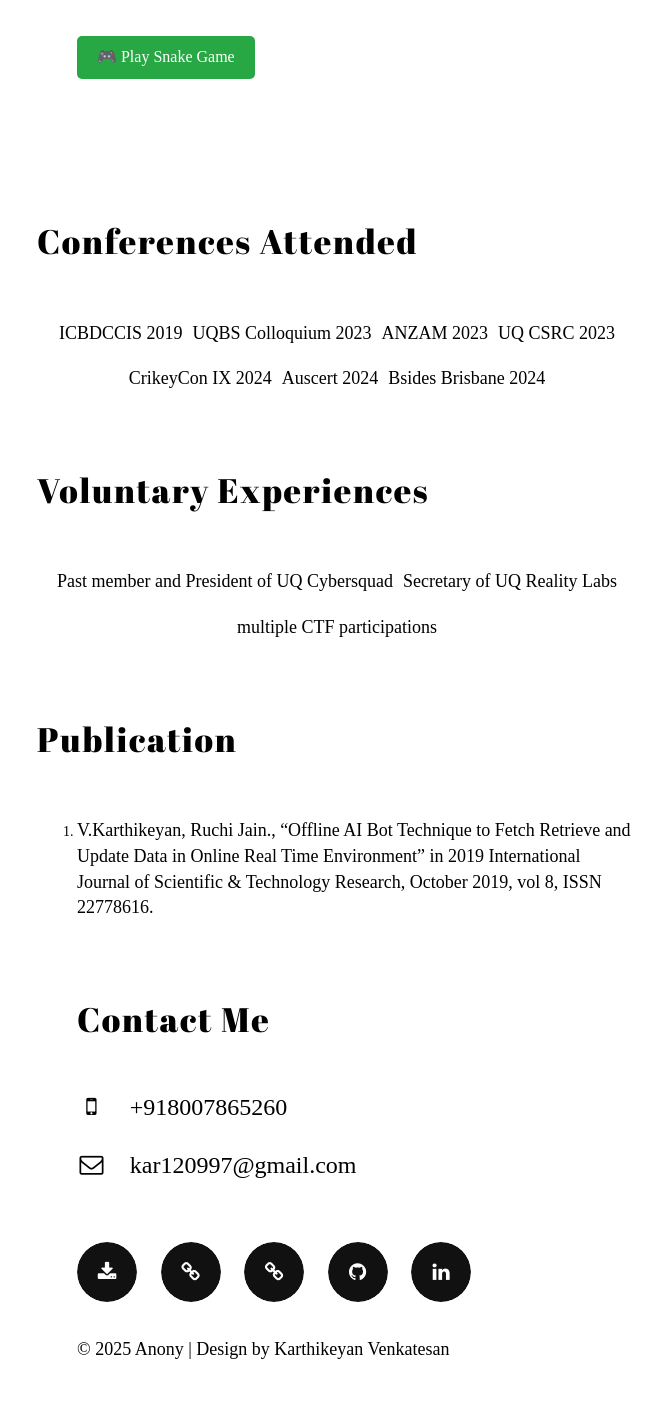
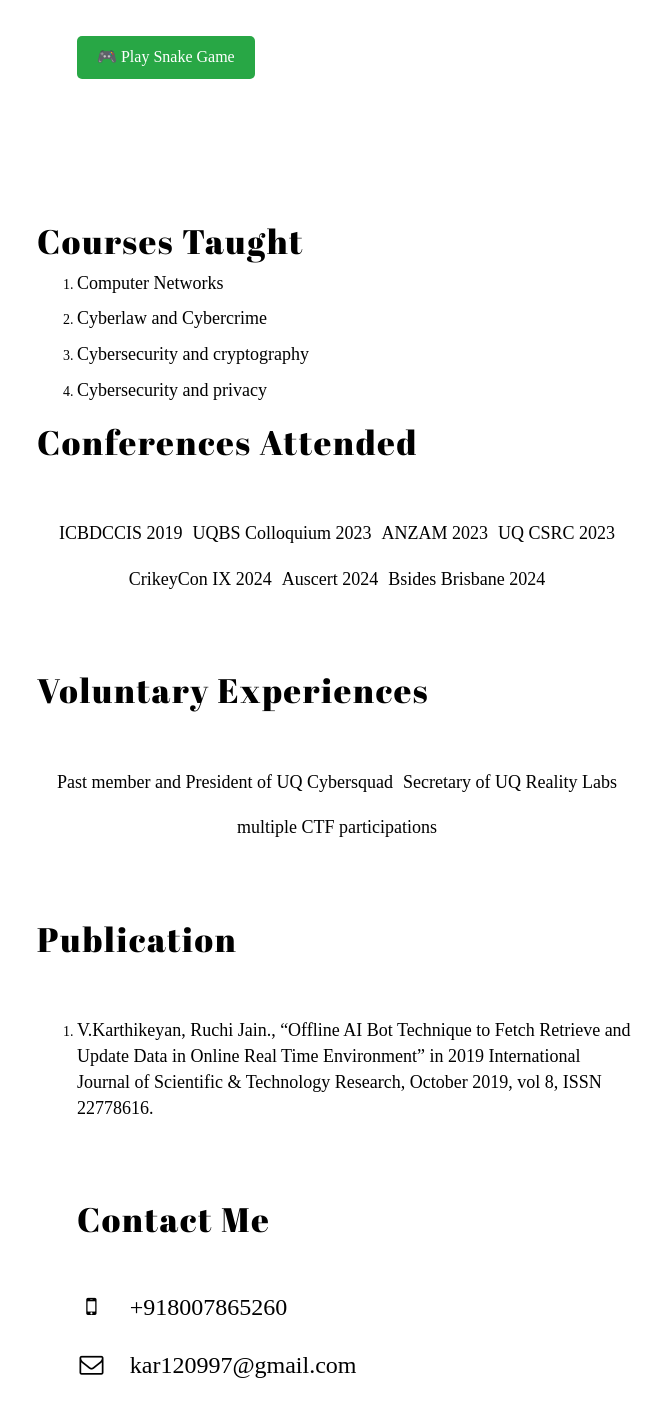
Before and after one commit to vkarthikeyan12/trial-website, a Flask app: page / in a window 1280 px wide. Shown: the part 2603-4024 px from the top of the page, without its empty margins (623-1280 px from the left). Run offline with Flask 3, Linux system fonts and the light colour scheme; some libraries are stand-ins or nearby versions; some web fonts are replaced.

Commit message:
Update index.html

```diff
--- a/templates/index.html
+++ b/templates/index.html
@@ -190,6 +190,14 @@
                 </button>
             </section>
 
+  <h3 class="headline scroll-animated-from-right">Courses Taught</h3>
+                <ol>
+<li><p class="scroll-animated-from-right">Computer Networks</p></li>
+                    <li><p class="scroll-animated-from-right">Cyberlaw and Cybercrime</p></li>
+                    <li><p class="scroll-animated-from-right">Cybersecurity and cryptography</p></li>
+                    <li><p class="scroll-animated-from-right">Cybersecurity and privacy</p></li>
+
+                </ol>
 
 
 
```
